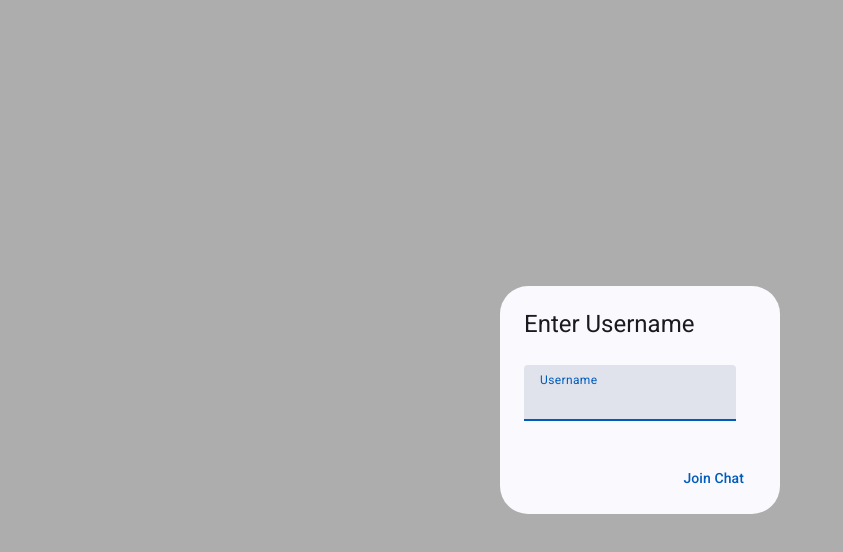
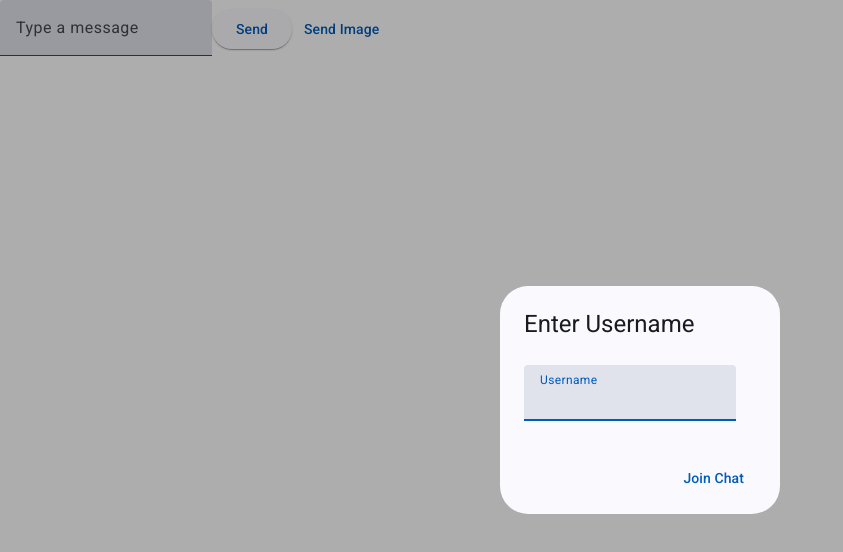
Before and after one commit to kruzaandrei/live-chat-app, an Angular app: page / in a window 1280 px wide. Shown: the top 552 px of the page, without its empty margins (0-843 px from the left). Built offline with nearby package versions, Linux system fonts and the light colour scheme.

Commit message:
feat: added send container

```diff
--- a/src/app/app.routes.ts
+++ b/src/app/app.routes.ts
@@ -1,3 +1,6 @@
 import { Routes } from '@angular/router';
+import { ChatComponent } from './chat/chat.component';
 
-export const routes: Routes = [];
+export const routes: Routes = [
+  { path: '', component: ChatComponent },
+];
--- a/src/app/chat/chat.component.html
+++ b/src/app/chat/chat.component.html
@@ -1 +1,21 @@
-<p>chat works!</p>
+<div class="chat-container">
+  <div class="messges">
+    <div class="message" *ngFor="let message of messages">
+      <div class="message-content">
+        <p>{{message}}</p>
+      </div>
+    </div>
+  </div>
+  <div class="message-input">
+    <mat-form-field class="message-field">
+      <input matInput placeholder="Type a message" [(ngModel)]="newMessage" (keyup.enter)="sendMessage()" />
+    </mat-form-field>
+    <button mat-raised-button color="primary" (click)="sendMessage()" [disabled]="isLoading">
+      <ng-container *ngIf="!isLoading">Send</ng-container>
+      <ng-container *ngIf="isLoading">
+        <mat-spinner diameter="20"></mat-spinner>
+      </ng-container>
+    </button>
+    <button mat-button (click)="sendImage()">Send Image</button>
+  </div>
+</div>
--- a/src/app/chat/chat.component.ts
+++ b/src/app/chat/chat.component.ts
@@ -5,6 +5,7 @@ import { MatFormFieldModule } from '@angular/material/form-field';
 import { MatInputModule } from '@angular/material/input';
 import { MatIconModule } from '@angular/material/icon';
 import { MatProgressSpinnerModule } from '@angular/material/progress-spinner';
+import { MatButtonModule } from '@angular/material/button';
 
 
 @Component({
@@ -16,11 +17,26 @@ import { MatProgressSpinnerModule } from '@angular/material/progress-spinner';
     MatFormFieldModule,
     MatInputModule,
     MatIconModule,
-    MatProgressSpinnerModule
+    MatProgressSpinnerModule,
+    MatButtonModule
   ],
   templateUrl: './chat.component.html',
   styleUrl: './chat.component.scss'
 })
 export class ChatComponent {
+  newMessage: string = '';
+  messages: Array<string> = [];
 
+  isLoading = false;
+  shouldSendOnEnter = false;
+
+  constructor() { }
+
+  sendMessage() {
+    this.messages.push(this.newMessage);
+  }
+
+  sendImage() {
+
+  }
 }
```
